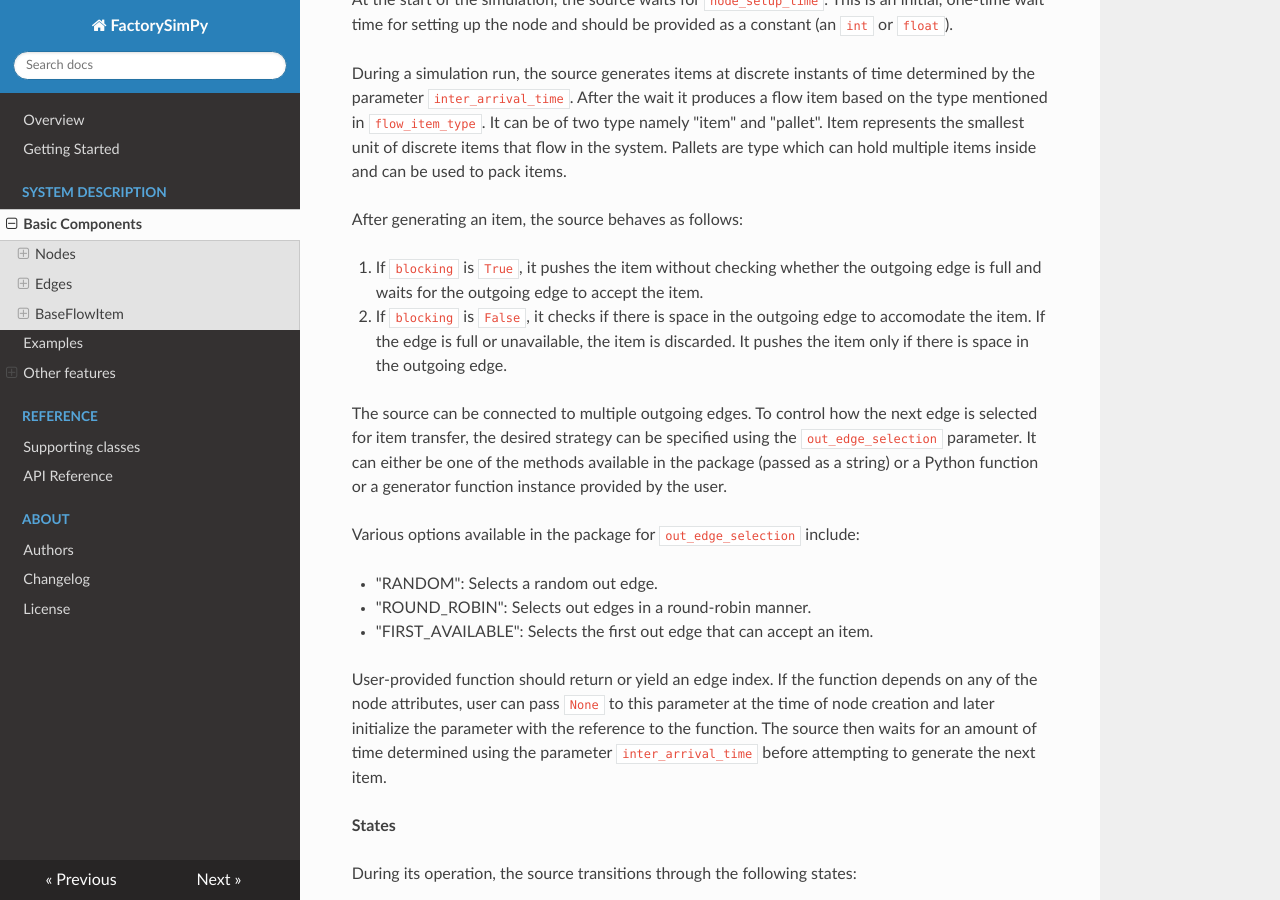
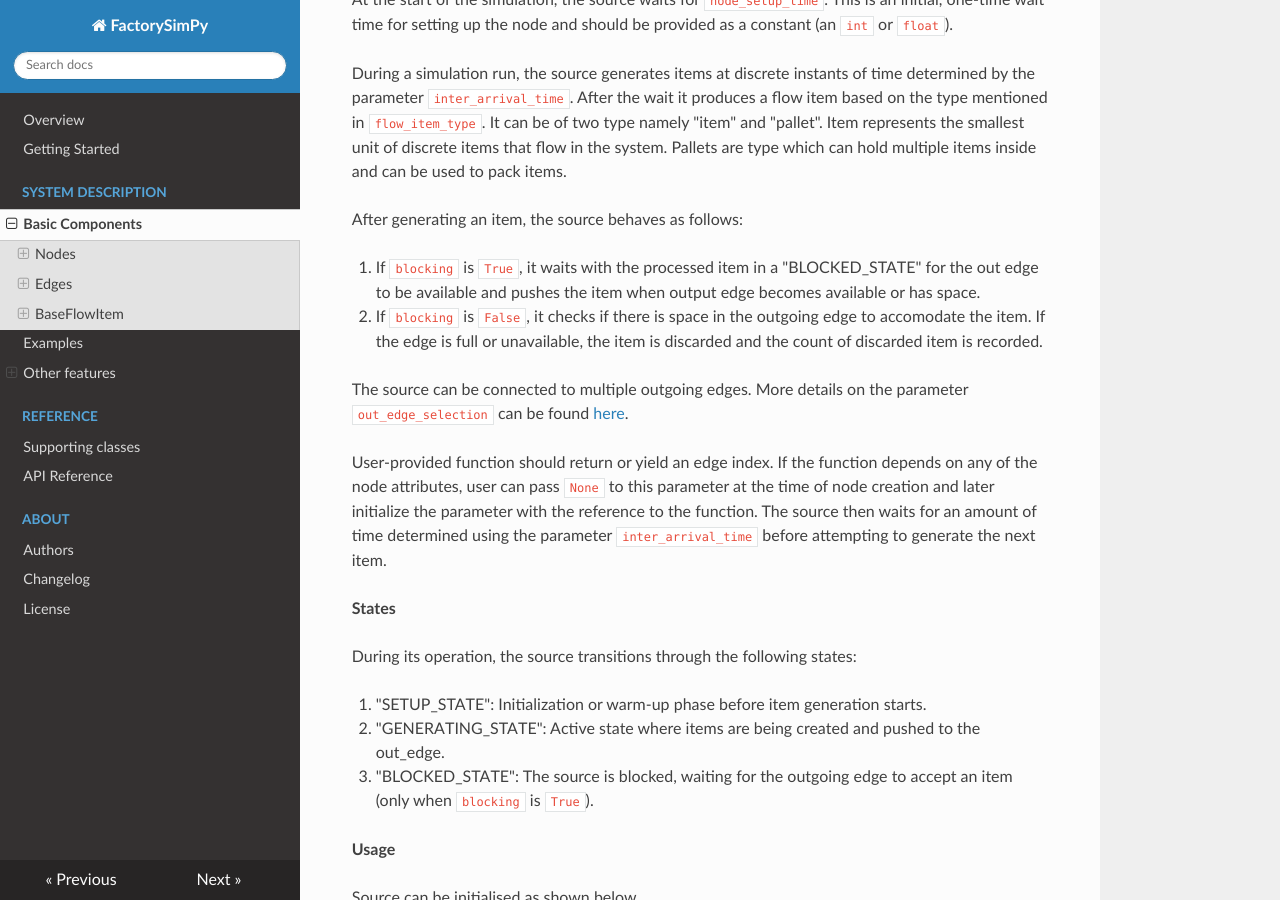
Before and after one commit to FactorySimPy/FactorySimPy, an MkDocs documentation site: the page built from docs/basic_components.md, in a window 1280 px wide and 900 px high, scrolled down 2657 px. Built offline with MkDocs 1.6.1, drawn with Linux system fonts in a browser that asks for light colours; nearby versions of some CDN libraries; some of the changed text lies outside the part shown.

Commit message:
documentation update

```diff
--- a/docs/basic_components.md
+++ b/docs/basic_components.md
@@ -87,19 +87,11 @@ During a simulation run, the source generates items at discrete instants of time
 
 After generating an item, the source behaves as follows:
 
-1. If `blocking` is `True`, it pushes the item without checking whether the outgoing edge is full and waits for the outgoing edge to accept the item.
-
-2. If `blocking` is `False`, it checks if there is space in the outgoing edge to accomodate the item. If the edge is full or unavailable, the item is discarded. It pushes the item only if there is space in the outgoing edge.
+1. If `blocking` is `True`, it waits with the processed item in a "BLOCKED_STATE" for the out edge to be available and pushes the item when output edge becomes available or has space.
+2. If `blocking` is `False`, it checks if there is space in the outgoing edge to accomodate the item. If the edge is full or unavailable, the item is discarded and the count of discarded item is recorded.
 
 
-
-The source can be connected to multiple outgoing edges. To control how the next edge is selected for item transfer, the desired strategy can be specified using the `out_edge_selection` parameter. It can either be one of the methods available in the package (passed as a string) or a Python function or a generator function instance provided by the user.
-
-Various options available in the package for `out_edge_selection` include:
-
-- "RANDOM": Selects a random out edge.
-- "ROUND_ROBIN": Selects out edges in a round-robin manner.
-- "FIRST_AVAILABLE": Selects the first out edge that can accept an item.
+The source can be connected to multiple outgoing edges. More details on the parameter `out_edge_selection` can be found [here](edge_selection_policy.md).
 
 User-provided function should return or yield an edge index. If the function depends on any of the node attributes, user can pass `None` to this parameter at the time of node creation and later initialize the parameter with the reference to the function. The source then waits for an amount of time determined using the parameter `inter_arrival_time` before attempting to generate the next item.
 
@@ -187,7 +179,7 @@ A machine is an active component that processes items flowing through the system
 
 **Behavior**
 
-At the start of the simulation, the machine waits for `node_setup_time`. This is an initial, one-time wait time for setting up the node and should be provided as a constant (an `int` or `float`).  Machine can process atmost `work_capacity` number of items in parallel. Machine uses the `in_edge_selection` paramater to select one of the in_edges for doing an input. `in_edge_selection` policy can be one of a constant value (`int`), "RANDOM", "ROUND_ROBIN", "FIRST_AVAILABLE". As soon as an item is input, a worker thread is reserved which remains busy for processing the item in `processing_delay` amount of time and at the end of this time the worker thread attempts to output the item to one of the `out_edges` selected using the `out_edge_selection` parameter. Multiple items can be in "PROCESSING_STATE" at a time. After processing the item, the worker thread behaves as follows:
+At the start of the simulation, the machine waits for `node_setup_time`. This is an initial, one-time wait time for setting up the node and should be provided as a constant (an `int` or `float`).  Machine can process atmost `work_capacity` number of items in parallel. More details on the parameter `out_edge_selection` and `in_edge_selection` can be found [here](edge_selection_policy.md). As soon as an item is input, a worker thread is reserved which remains busy for processing the item in `processing_delay` amount of time and at the end of this time the worker thread attempts to output the item to one of the `out_edges` selected using the `out_edge_selection` parameter. Multiple items can be in "PROCESSING_STATE" at a time. After processing the item, the worker thread behaves as follows:
 
 1. If `blocking` is `True`, it waits with the processed item in a "BLOCKED_STATE" for the out edge to be available and pushes the item when output edge becomes available or has space.
 2. If `blocking` is `False`, it checks if there is space in the outgoing edge to accomodate the item. If the edge is full or unavailable, the item is discarded and the count of discarded item is recorded.
```
Also changed, not shown: docs/edge_selection_policy.md (added, +13 -0 lines).
